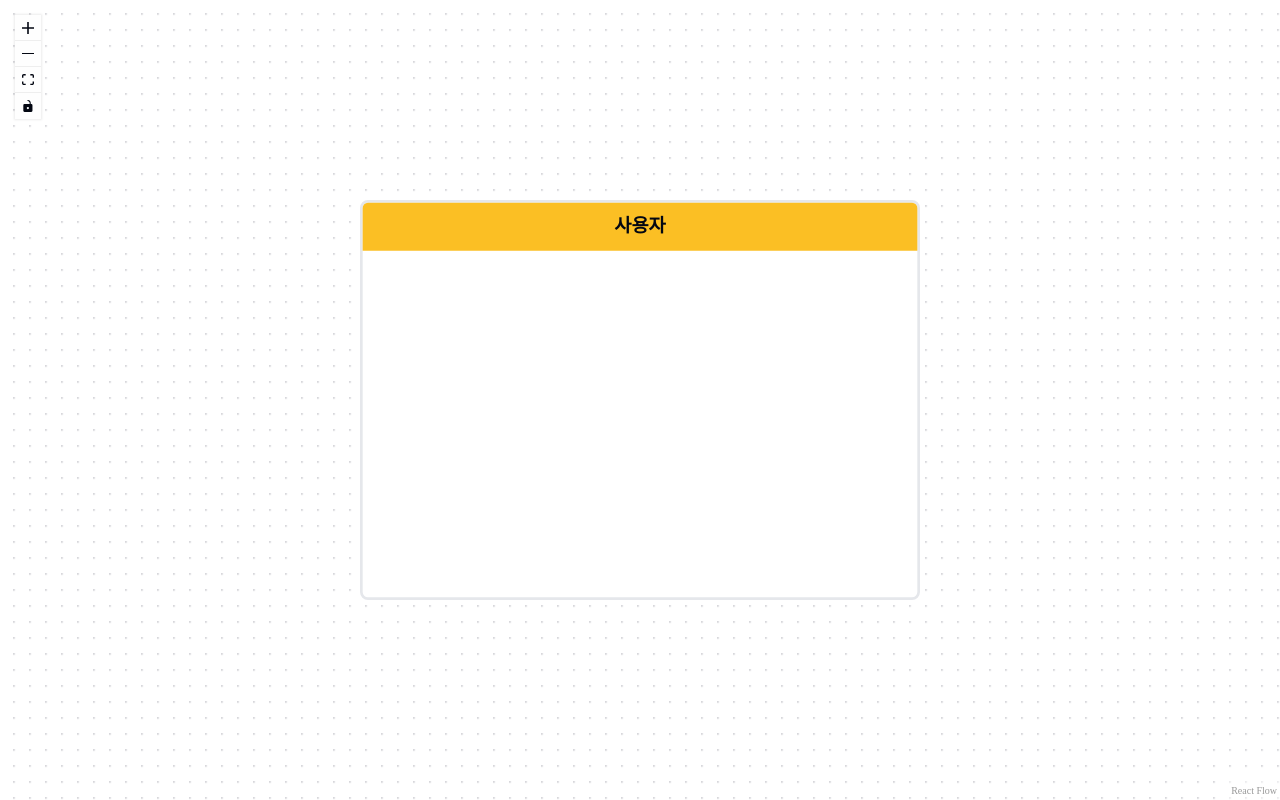
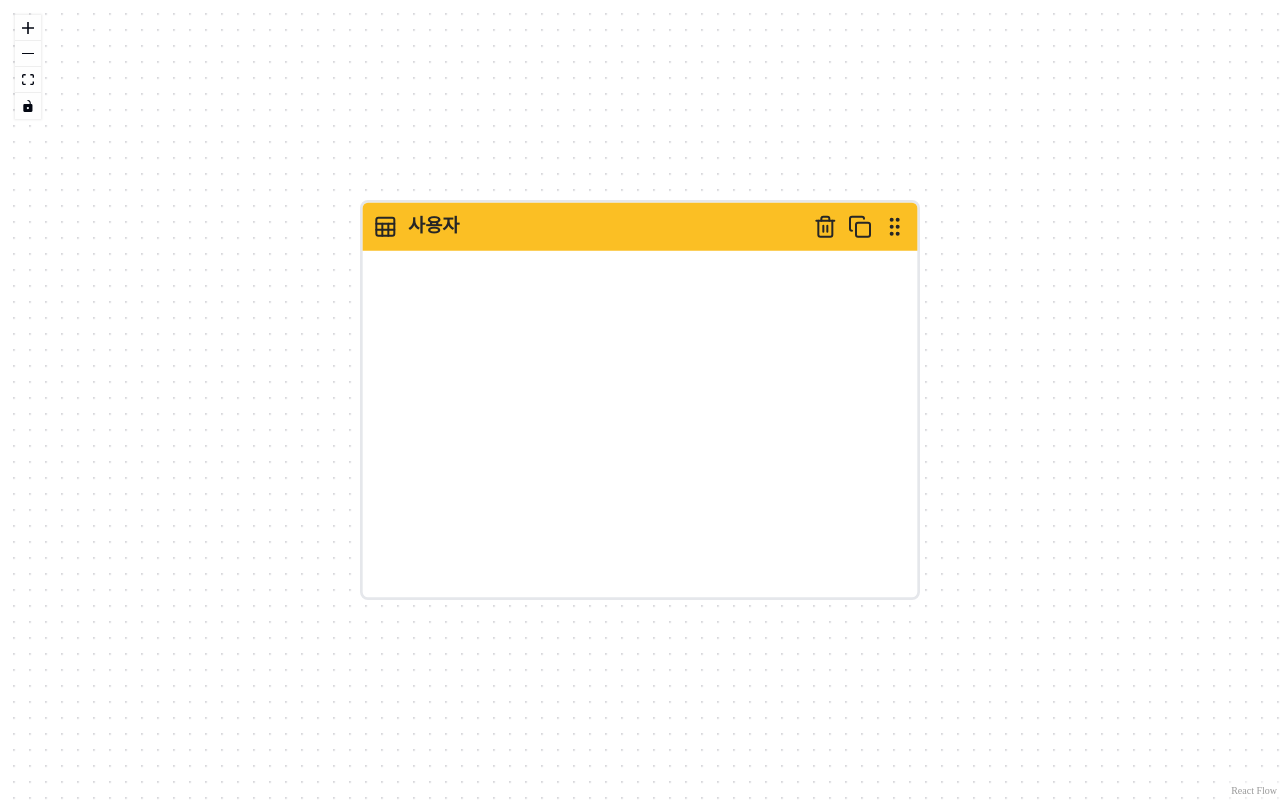
Before and after one commit to jcy97/schema-studio, a Next.js app: page /editor in a window 1280 px wide. Built offline with nearby package versions, Linux system fonts and the light colour scheme.

Commit message:
[feat] Header Design

```diff
--- a/app/editor/_components/nodes/NodeHeader.tsx
+++ b/app/editor/_components/nodes/NodeHeader.tsx
@@ -1,25 +1,80 @@
 "use client";
-import { cn, getRandomBgColor } from "@/lib/utils";
-import React, { useEffect, useState } from "react";
+import { getRandomBgColor } from "@/lib/utils";
+import { Copy, GripVertical, Sheet, Trash2 } from "lucide-react";
+import React, { useState, useRef, ChangeEvent, KeyboardEvent } from "react";
+
+interface NodeHeaderProps {
+  logicalName: string;
+  color: string;
+}
 
 function NodeHeader({
   logicalName,
   color = "",
-}: {
-  logicalName: string;
-  color: string;
-}) {
+}: NodeHeaderProps): React.ReactElement {
+  const [isEditing, setIsEditing] = useState<boolean>(false);
+  const [name, setName] = useState<string>(logicalName);
+  const inputRef = useRef<HTMLInputElement>(null);
+
   const bgColorClass = React.useMemo(() => {
     return color || getRandomBgColor();
   }, [color]);
 
-  console.log("적용되는 클래스:", bgColorClass);
+  const handleInputClick = (): void => {
+    setIsEditing(true);
+    setTimeout(() => {
+      if (inputRef.current) {
+        inputRef.current.select();
+      }
+    }, 0);
+  };
+
+  const handleInputChange = (e: ChangeEvent<HTMLInputElement>): void => {
+    setName(e.target.value);
+  };
+
+  const handleInputBlur = (): void => {
+    setIsEditing(false);
+  };
+
+  const handleKeyDown = (e: KeyboardEvent<HTMLInputElement>): void => {
+    if (e.key === "Enter") {
+      setIsEditing(false);
+    }
+  };
 
   return (
     <div
-      className={`w-full rounded-t-sm text-sm font-bold flex justify-center items-center p-2 ${bgColorClass}`}
+      className={`w-full rounded-t-sm flex justify-between items-center p-2 ${bgColorClass}`}
     >
-      {logicalName}
+      <div className="flex justify-start items-center gap-2">
+        <Sheet size={18} className="text-neutral-800" />
+        <input
+          ref={inputRef}
+          type="text"
+          value={name}
+          onChange={handleInputChange}
+          onClick={handleInputClick}
+          onBlur={handleInputBlur}
+          onKeyDown={handleKeyDown}
+          readOnly={!isEditing}
+          className="text-sm font-bold text-neutral-800 bg-transparent outline-none border-none"
+        />
+      </div>
+      <div className="flex justify-end gap-2 items-center">
+        <Trash2
+          size={18}
+          className="text-neutral-800 hover:text-destructive duration-200"
+        />
+        <Copy
+          size={18}
+          className="text-neutral-800 hover:text-neutral-100 duration-200"
+        />
+        <GripVertical
+          size={18}
+          className="text-neutral-800 hover:text-neutral-100 duration-200"
+        />
+      </div>
     </div>
   );
 }
```
